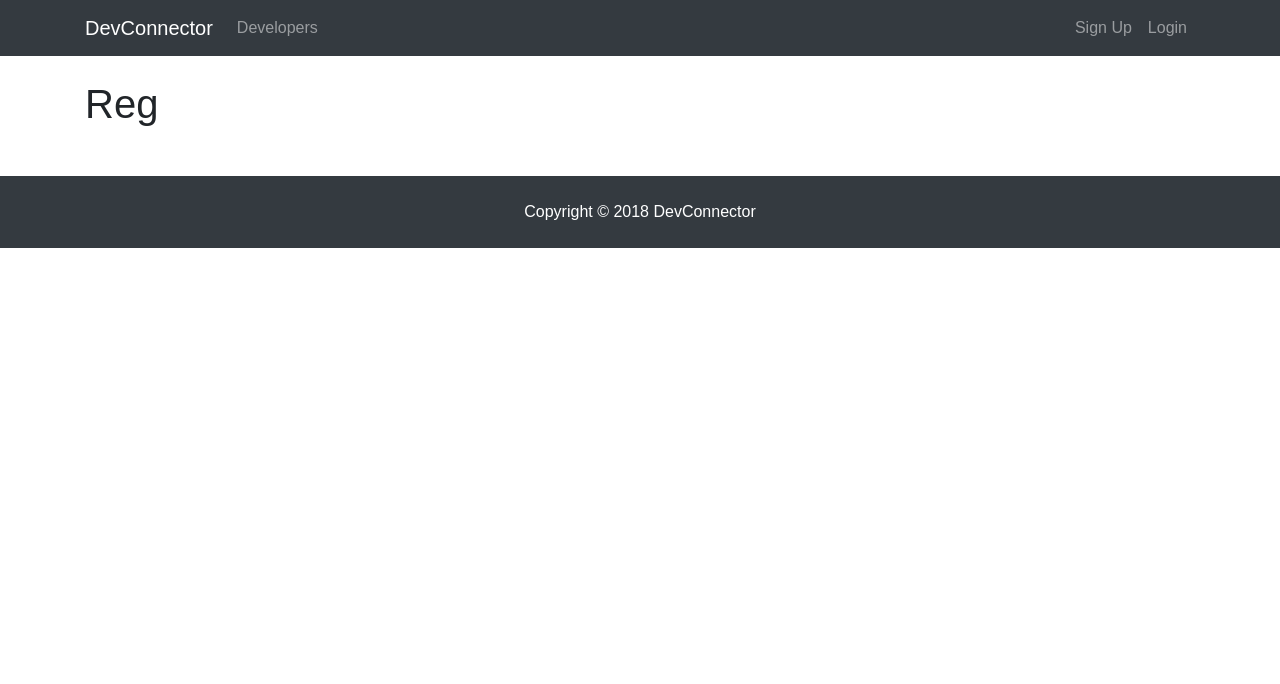
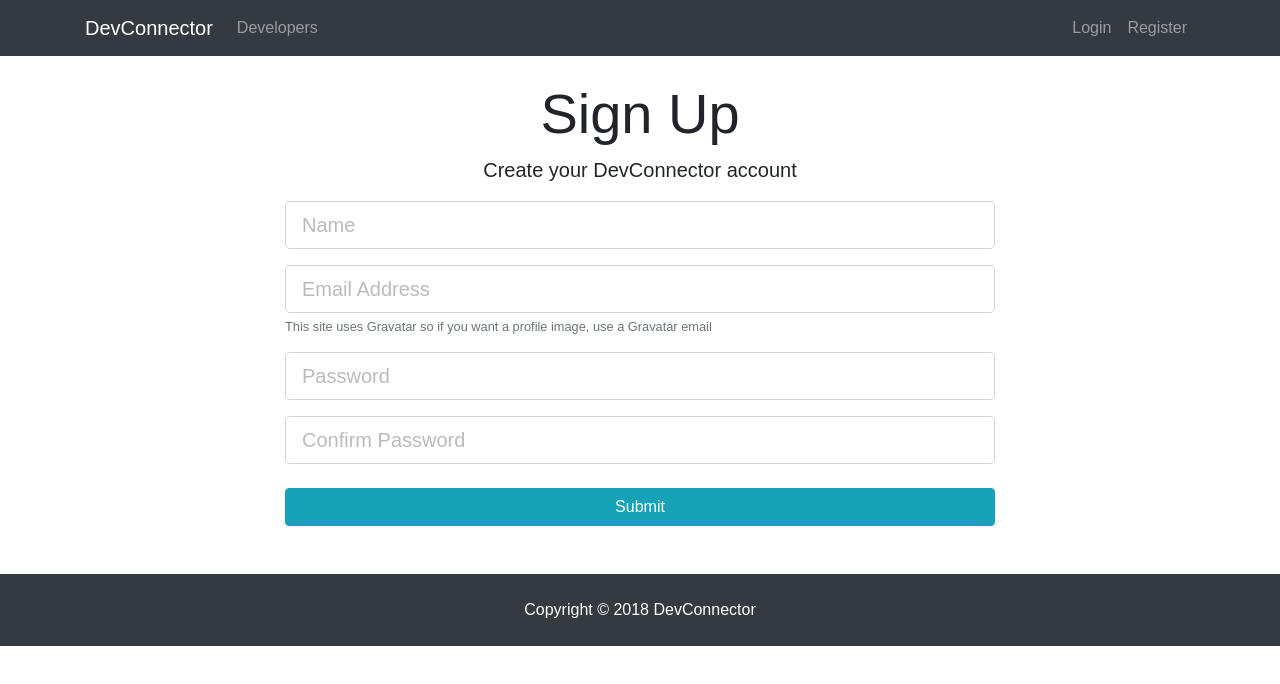
Before and after one commit to coderofsiliconvalley/devconnector, a React (Create React App) app in the folder client/: page /register in a window 1280 px wide. Shown: the top 684 px of the page. Built offline with nearby package versions, Linux system fonts and the light colour scheme.

Commit message:
Creating the Register Form with state

```diff
--- a/client/src/components/auth/Register.js
+++ b/client/src/components/auth/Register.js
@@ -1,10 +1,94 @@
 import React, { Component } from "react";
 
 class Register extends Component {
+  constructor() {
+    super();
+    this.state = {
+      name: "",
+      email: "",
+      password: "",
+      password2: "",
+      errors: {}
+    };
+
+    this.onChange = this.onChange.bind(this);
+    this.onSubmit = this.onSubmit.bind(this);
+  }
+  onChange(e) {
+    this.setState({ [e.target.name]: e.target.value });
+  }
+
+  onSubmit(e) {
+    e.preventDefault();
+    const newUser = {
+      name: this.state.name,
+      email: this.state.email,
+      password: this.state.password,
+      password2: this.state.password2
+    };
+    console.log(newUser);
+  }
+
   render() {
     return (
-      <div>
-        <h1>Reg</h1>
+      <div className="register">
+        <div className="container">
+          <div className="row">
+            <div className="col-md-8 m-auto">
+              <h1 className="display-4 text-center">Sign Up</h1>
+              <p className="lead text-center">
+                Create your DevConnector account
+              </p>
+              <form onSubmit={this.onSubmit}>
+                <div className="form-group">
+                  <input
+                    type="text"
+                    className="form-control form-control-lg"
+                    placeholder="Name"
+                    name="name"
+                    value={this.state.name}
+                    onChange={this.onChange}
+                  />
+                </div>
+                <div className="form-group">
+                  <input
+                    type="email"
+                    className="form-control form-control-lg"
+                    placeholder="Email Address"
+                    name="email"
+                    value={this.state.email}
+                    onChange={this.onChange}
+                  />
+                  <small className="form-text text-muted">
+                    This site uses Gravatar so if you want a profile image, use
+                    a Gravatar email
+                  </small>
+                </div>
+                <div className="form-group">
+                  <input
+                    type="password"
+                    className="form-control form-control-lg"
+                    placeholder="Password"
+                    name="password"
+                    value={this.state.password}
+                    onChange={this.onChange}
+                  />
+                </div>
+                <div className="form-group">
+                  <input
+                    type="password"
+                    className="form-control form-control-lg"
+                    placeholder="Confirm Password"
+                    name="password2"
+                    value={this.state.password2}
+                    onChange={this.onChange}
+                  />
+                </div>
+                <input type="submit" className="btn btn-info btn-block mt-4" />
+              </form>
+            </div>
+          </div>
+        </div>
       </div>
     );
   }
--- a/client/src/components/layout/Landing.js
+++ b/client/src/components/layout/Landing.js
@@ -1,4 +1,5 @@
 import React, { Component } from "react";
+import { Link } from "react-router-dom";
 
 class Landing extends Component {
   render() {
@@ -10,17 +11,16 @@
               <div className="col-md-12 text-center">
                 <h1 className="display-3 mb-4">Developer Connector</h1>
                 <p className="lead">
-                  {" "}
                   Create a developer profile/portfolio, share posts and get help
                   from other developers
                 </p>
                 <hr />
-                <a href="register.html" className="btn btn-lg btn-info mr-2">
+                <Link to="/register" className="btn btn-lg btn-info mr-2">
                   Sign Up
-                </a>
-                <a href="login.html" className="btn btn-lg btn-light">
+                </Link>
+                <Link to="/login" className="btn btn-lg btn-light">
                   Login
-                </a>
+                </Link>
               </div>
             </div>
           </div>
--- a/client/src/components/layout/Navbar.js
+++ b/client/src/components/layout/Navbar.js
@@ -1,13 +1,14 @@
 import React, { Component } from "react";
+import { Link } from "react-router-dom";
 
 class Navbar extends Component {
   render() {
     return (
       <nav className="navbar navbar-expand-sm navbar-dark bg-dark mb-4">
         <div className="container">
-          <a className="navbar-brand" href="landing.html">
+          <Link className="navbar-brand" to="/">
             DevConnector
-          </a>
+          </Link>
           <button
             className="navbar-toggler"
             type="button"
@@ -20,23 +21,22 @@
           <div className="collapse navbar-collapse" id="mobile-nav">
             <ul className="navbar-nav mr-auto">
               <li className="nav-item">
-                <a className="nav-link" href="profiles.html">
-                  {" "}
+                <Link className="nav-link" to="/profiles">
                   Developers
-                </a>
+                </Link>
               </li>
             </ul>
 
             <ul className="navbar-nav ml-auto">
               <li className="nav-item">
-                <a className="nav-link" href="register.html">
-                  Sign Up
-                </a>
+                <Link className="nav-link" to="/login">
+                  Login
+                </Link>
               </li>
               <li className="nav-item">
-                <a className="nav-link" href="login.html">
-                  Login
-                </a>
+                <Link className="nav-link" to="/register">
+                  Register
+                </Link>
               </li>
             </ul>
           </div>
```
